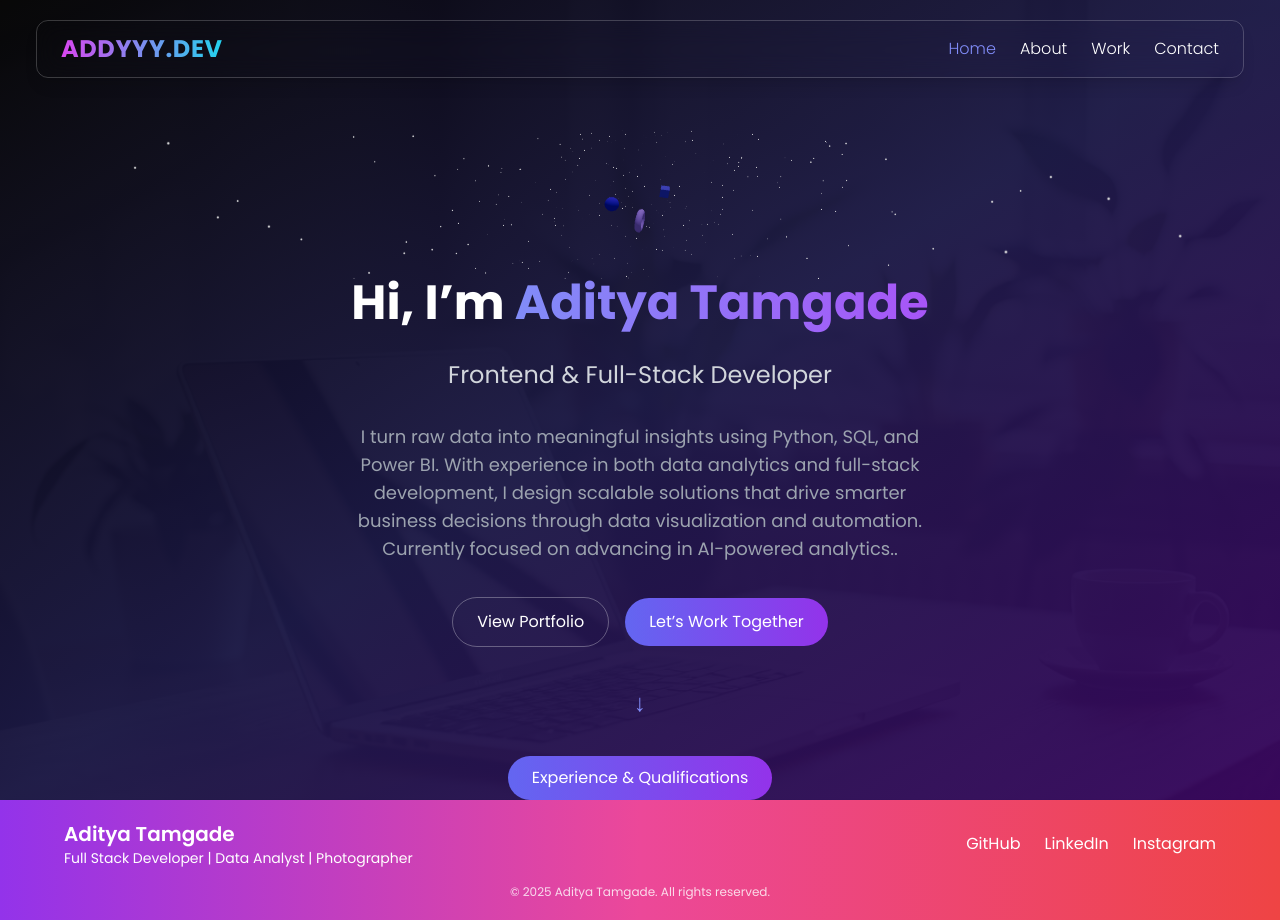
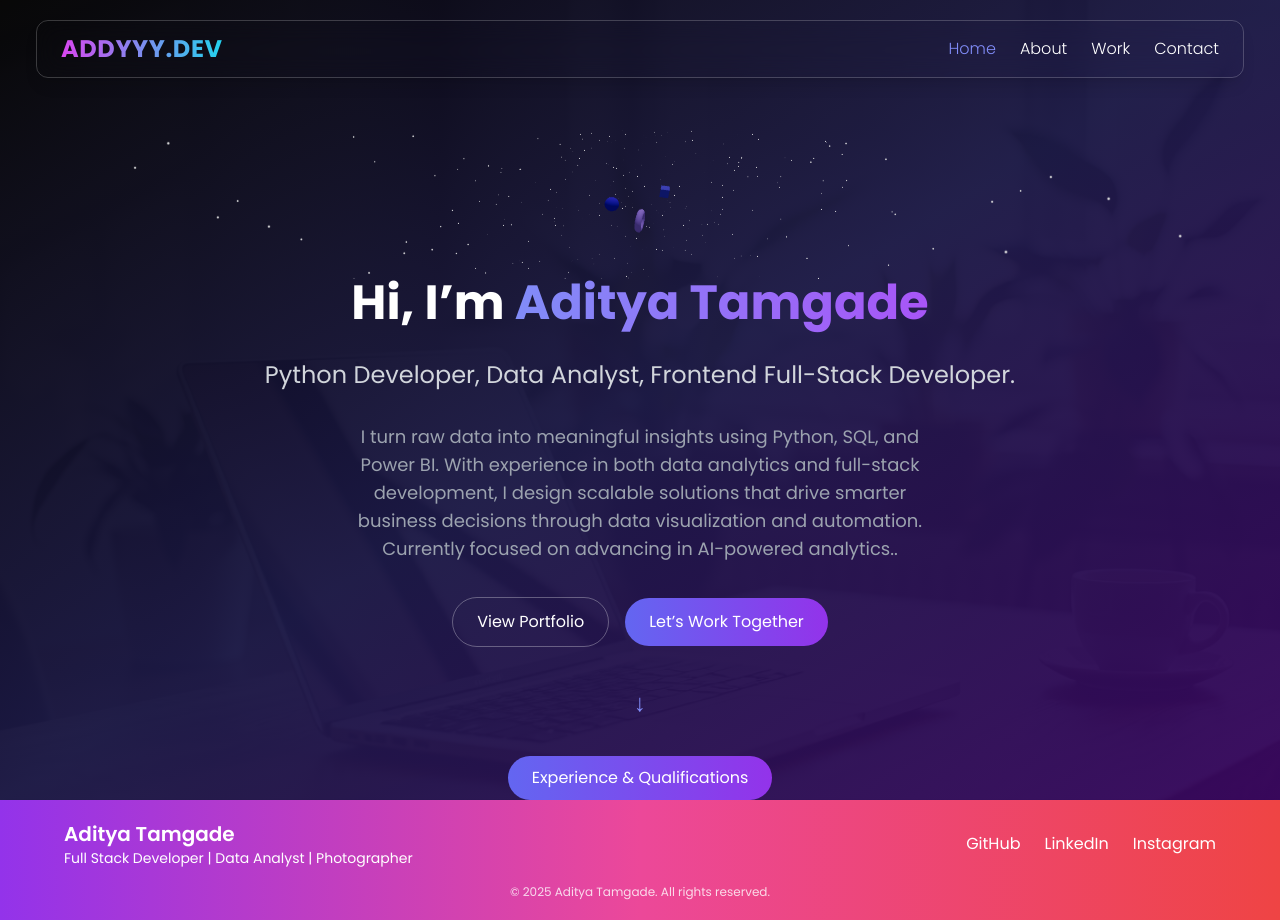
Before and after one commit to AdityaTamgade/PORTFOLIO, a React (Vite) app: page / in a window 1280 px wide. Built offline with nearby package versions, Linux system fonts and the light colour scheme.

Commit message:
Update Hero.jsx

```diff
--- a/src/components/Hero.jsx
+++ b/src/components/Hero.jsx
@@ -145,7 +145,7 @@ export default function Hero() {
           transition={{ delay: 0.3, duration: 1 }}
           className="text-lg sm:text-2xl text-gray-300"
         >
-          Frontend & Full-Stack Developer
+          Python Developer, Data Analyst, Frontend Full-Stack Developer.
         </motion.h2>
 
         {/* Description */}
```
